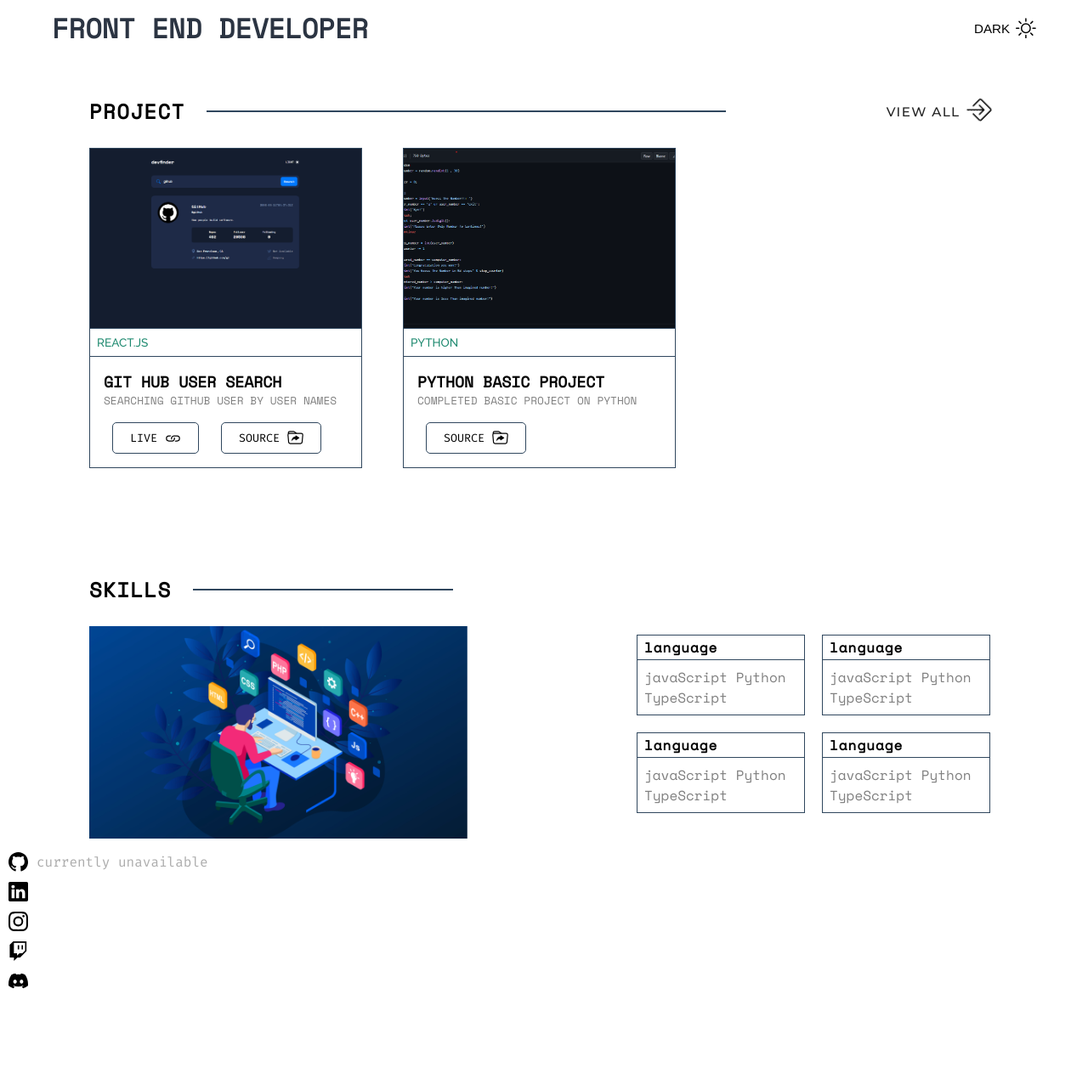
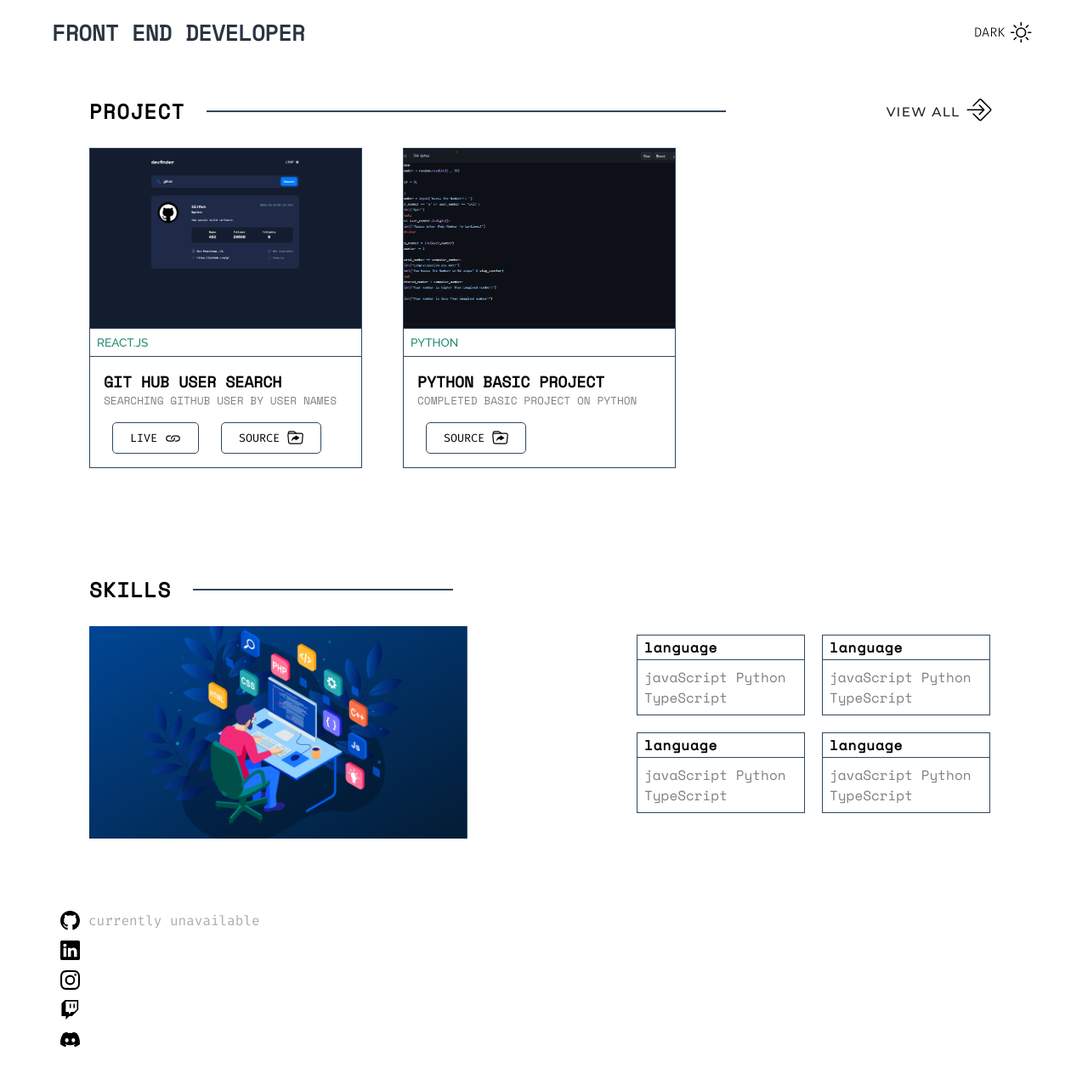
Before and after one commit to ThomasMumladze/portfolio, a React (Vite) app: page / in a window 1280 px wide. Shown: the top 1270 px of the page at 85% size. Before the commit the page ends 1178 px from the top, so only its background shows below. Built offline with nearby package versions, Linux system fonts and the light colour scheme; no server answers; the HTML template or start-up script is replaced by a standard one.

Commit message:
darkMode Styles & scroll styles changed

```diff
--- a/src/App.scss
+++ b/src/App.scss
@@ -6,6 +6,7 @@
     align-items: center;
     justify-content: center;
     position: fixed;
+    z-index: 1;
 
     button {
         width: 80px;
@@ -16,8 +17,10 @@
         cursor: pointer;
         display: flex;
         align-items: center;
+        font-family: "FiraCode";
 
         p {
+            font-weight: 100;
             text-transform: uppercase;
             padding: 0 7px;
             font-size: .95rem;
@@ -34,10 +37,11 @@
         display: flex;
         align-items: center;
         justify-content: space-between;
-        padding: 9px 61px;
+        padding: 19px 61px;
         transition: 0.2s ease-in-out;
 
         .TITLE {
+            font-size: .8rem;
             color: #2b3442;
             font-family: "SpaceMono";
             font-weight: 600;
@@ -50,6 +54,10 @@
     }
 
     .header_body-onScroll {
+        color: #FFF;
+        background-color: #4E6E81;
+        border-top-left-radius: 100px;
+        border-bottom-right-radius: 100px;
         width: 50%;
         padding: 9px 61px;
         margin-top: 33px;
@@ -59,15 +67,78 @@
         transition: 0.2s ease-in-out;
 
         .TITLE {
-            color: #2b3442;
+            color: #FFF;
             font-family: "SpaceMono";
-            font-weight: 600;
+            font-weight: 100;
             text-transform: uppercase;
 
             h1 {
-                font-size: 1.5rem;
+                font-size: 1.3rem;
+                font-weight: 100;
                 transition: 0.2s ease-in-out;
+            }
+        }
+
+        button {
+            p {
+                color: #FFF;
+            }
+
+            svg {
+                fill: #FFF;
             }
         }
     }
 }
+
+// ========== FOOTER ========== //
+#footer {
+    width: 100%;
+    height: max-content;
+    margin-top: 30px;
+    font-family: "Raleway";
+
+    .footer_body {
+        padding: 39px 61px;
+    }
+}
+
+// ========== DARK_MODE ========== //
+.darkMode_App #header .header_body {
+    background-color: #171b1f;
+}
+
+.darkMode_App {
+    background-color: #222831;
+    color: #ffF;
+}
+
+.darkMode_App :where(h1, h2, h3, span, p, svg, a) {
+    color: #FFF;
+    fill: #FFF;
+    font-weight: 400;
+}
+
+.darkMode_App #project .projectWrapper .projectCard {
+    background-color: #171b1f;
+}
+
+.darkMode_App :where(.projectLine) {
+    background-color: #C778DD !important;
+}
+
+.darkMode_App #project .projectWrapper .projectCard .project_Link button {
+    border: solid 1px #C778DD;
+
+    &:hover {
+        background-color: #C778DD;
+    }
+}
+
+.darkMode_App :where(.skillContainer) {
+    background-color: #171b1f;
+}
+
+.darkMode_App #footer .footer_body {
+    background-color: #171b1f;
+}
```
